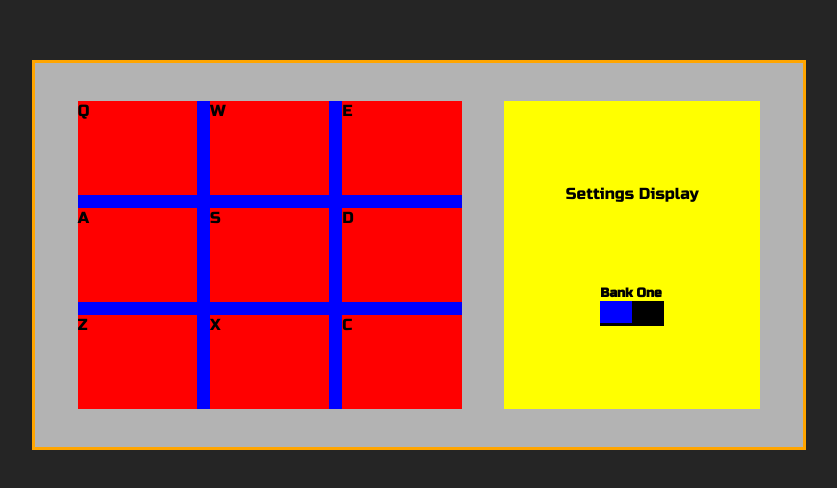
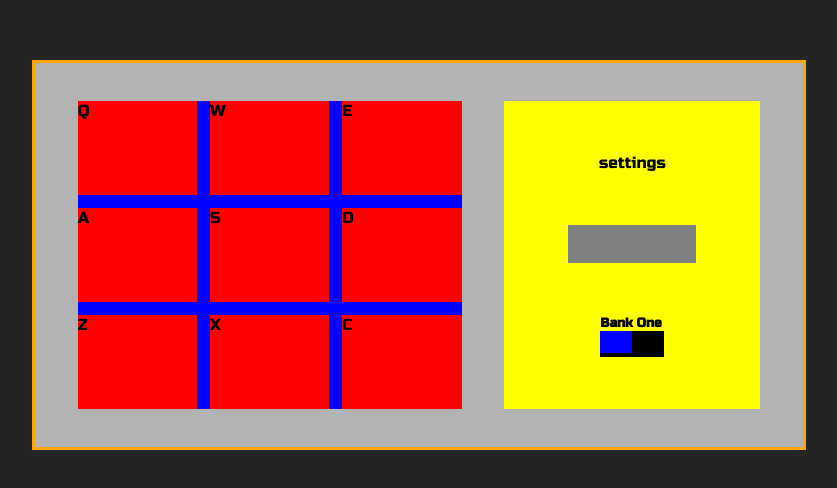
Before and after one commit to michael-lugashi/drum-machine, a React (Create React App) app: page / in a window 1280 px wide. Shown: the part 148-636 px from the top of the page, without its empty margins (221-1058 px from the left). Built offline with nearby package versions, Linux system fonts and the light colour scheme.

Commit message:
made display back functional

```diff
--- a/src/App.js
+++ b/src/App.js
@@ -1,19 +1,19 @@
 import './styles/App.css';
 import bankOne from './model/BankOne';
-// import bankTwo from './model/BankTwo';
 import { useEffect, useState } from 'react';
 import KeysContainer from './core/KeysContainer';
 import Settings from './core/Settings';
 
 function App() {
  const [keys, setKeys] = useState(bankOne);
+ const [lastKey, setLastKey] = useState('')
 //  useEffect(() => {
 //   setKeys(bankOne);
 //  }, []);
  return (
   <div className="app" id="display">
-   <KeysContainer keys={keys} />
-   <Settings setKeys={setKeys}/>
+   <KeysContainer keys={keys} setLastKey={setLastKey}/>
+   <Settings lastKey={lastKey} setKeys={setKeys}/>
   </div>
  );
 }
--- a/src/core/DisplayBar.js
+++ b/src/core/DisplayBar.js
@@ -1,5 +1,5 @@
 function DisplayBar(props) {
- return <div className="display-bar"></div>;
+ return <div className="display-bar">{props.lastKey}</div>;
 }
 
 export default DisplayBar;
--- a/src/core/DrumPad.js
+++ b/src/core/DrumPad.js
@@ -3,9 +3,9 @@ import { useEffect } from 'react/cjs/react.development';
 
 function DrumPad(props) {
  const { keyTrigger, id, url } = props.keyInfo;
-//  const sound = new Audio(url);
+ //  const sound = new Audio(url);
  const [selected, setSelected] = useState(false);
- const soundEl = useRef(null)
+ const soundEl = useRef(null);
  const changeColor = () => {
   setSelected(true);
   setTimeout(() => {
@@ -17,6 +17,7 @@ function DrumPad(props) {
   document.addEventListener('keyup', (e) => {
    if (e.key.toUpperCase() === keyTrigger.toUpperCase()) {
     changeColor();
+    props.setLastKey(id)
     soundEl.current.play();
    }
   });
@@ -27,6 +28,7 @@ function DrumPad(props) {
    style={{ backgroundColor: selected ? 'yellow' : 'red' }}
    id={id}
    onClick={() => {
+    props.setLastKey(id);
     changeColor();
     soundEl.current.play();
    }}
--- a/src/core/KeysContainer.js
+++ b/src/core/KeysContainer.js
@@ -5,7 +5,7 @@ function KeysContainer(props) {
  return (
   <div className='keys-container'>
    {props.keys.map((key) => {
-    return <DrumPad key={key.id} keyInfo={key} />;
+    return <DrumPad setLastKey={props.setLastKey} key={key.id} keyInfo={key} />;
    })}
   </div>
  );
--- a/src/core/Settings.js
+++ b/src/core/Settings.js
@@ -1,12 +1,13 @@
-import '../styles/settings.css'
+import '../styles/settings.css';
 import BankSwitch from './BankSwitch';
+import DisplayBar from './DisplayBar';
 
 function Settings(props) {
  return (
-  <div className='settings'>
-      Settings
-      Display
-      <BankSwitch setKeys={props.setKeys}/>
+  <div className="settings">
+   settings
+   <DisplayBar lastKey={props.lastKey}/>
+   <BankSwitch setKeys={props.setKeys} />
   </div>
  );
 }
--- a/src/styles/settings.css
+++ b/src/styles/settings.css
@@ -26,3 +26,9 @@
     margin: 0;
     font-size: 1vw
 }
+.display-bar{
+    width: 10vw;
+    background-color: grey;
+    height: 3vw;
+    font-size: 1.25vw;
+}
```
